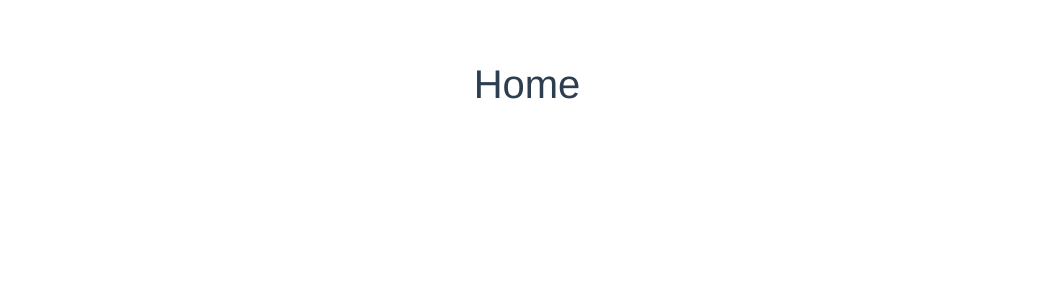
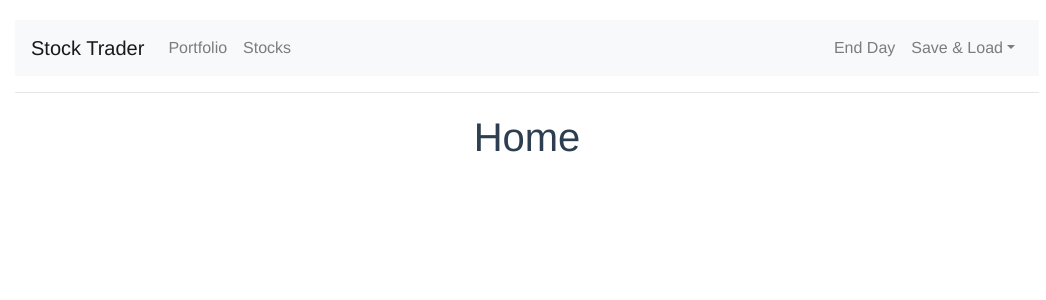
Before and after one commit to lericardolima/curso-vuejs, a Vue app in the folder stock-trader/: page /home in a window 1280 px wide. Shown: the top 300 px of the page, without its empty margins (113-1159 px from the left). Built offline with nearby package versions, Linux system fonts and the light colour scheme.

Commit message:
Criar o cabeçalho da aplicação

```diff
--- a/stock-trader/src/App.vue
+++ b/stock-trader/src/App.vue
@@ -1,11 +1,17 @@
 <template>
   <div id="app">
+    <app-header></app-header>
     <router-view></router-view>
   </div>
 </template>
 
 <script>
-export default {};
+import Header from "./components/Header.vue";
+export default {
+  components: {
+    "app-header": Header
+  }
+};
 </script>
 
 <style>
@@ -15,6 +21,5 @@ export default {};
   -moz-osx-font-smoothing: grayscale;
   text-align: center;
   color: #2c3e50;
-  margin-top: 60px;
 }
 </style>
--- /dev/null
+++ b/stock-trader/src/components/Header.vue
@@ -0,0 +1,44 @@
+<template>
+  <div>
+    <header>
+      <nav class="navbar navbar-expand-lg navbar-light bg-light">
+        <router-link class="navbar-brand" to="/home">
+          Stock Trader
+        </router-link>
+
+        <div class="collapse navbar-collapse">
+          <ul class="navbar-nav mr-auto">
+            <router-link to="portfolio" tag="li" class="nav-item"><a class="nav-link">Portfolio</a></router-link>
+            <router-link to="stocks" tag="li" class="nav-item"><a class="nav-link">Stocks</a></router-link>
+          </ul>
+          <ul class="navbar-nav navbar-right">
+            <li class="nav-item"><a class="nav-link" href="#">End Day</a></li>
+            <li class="nav-item dropdown">
+              <a
+                class="nav-link dropdown-toggle"
+                href="#"
+                role="button"
+                data-toggle="dropdown"
+                aria-haspopup="true"
+                aria-expanded="false"
+              >Save & Load<span class="caret"></span></a>
+              <ul class="dropdown-menu">
+                <li><a href="#">Save data</a></li>
+                <li><a href="#">Load data</a></li>
+              </ul>
+            </li>
+          </ul>
+        </div>
+      </nav>
+      <hr />
+    </header>
+  </div>
+</template>
+<script>
+export default {};
+</script>
+<style scoped>
+header {
+  margin: 20px 10%;
+}
+</style>
```
Also changed, not shown: stock-trader/src/components/Home.vue (+6 -3 lines).
